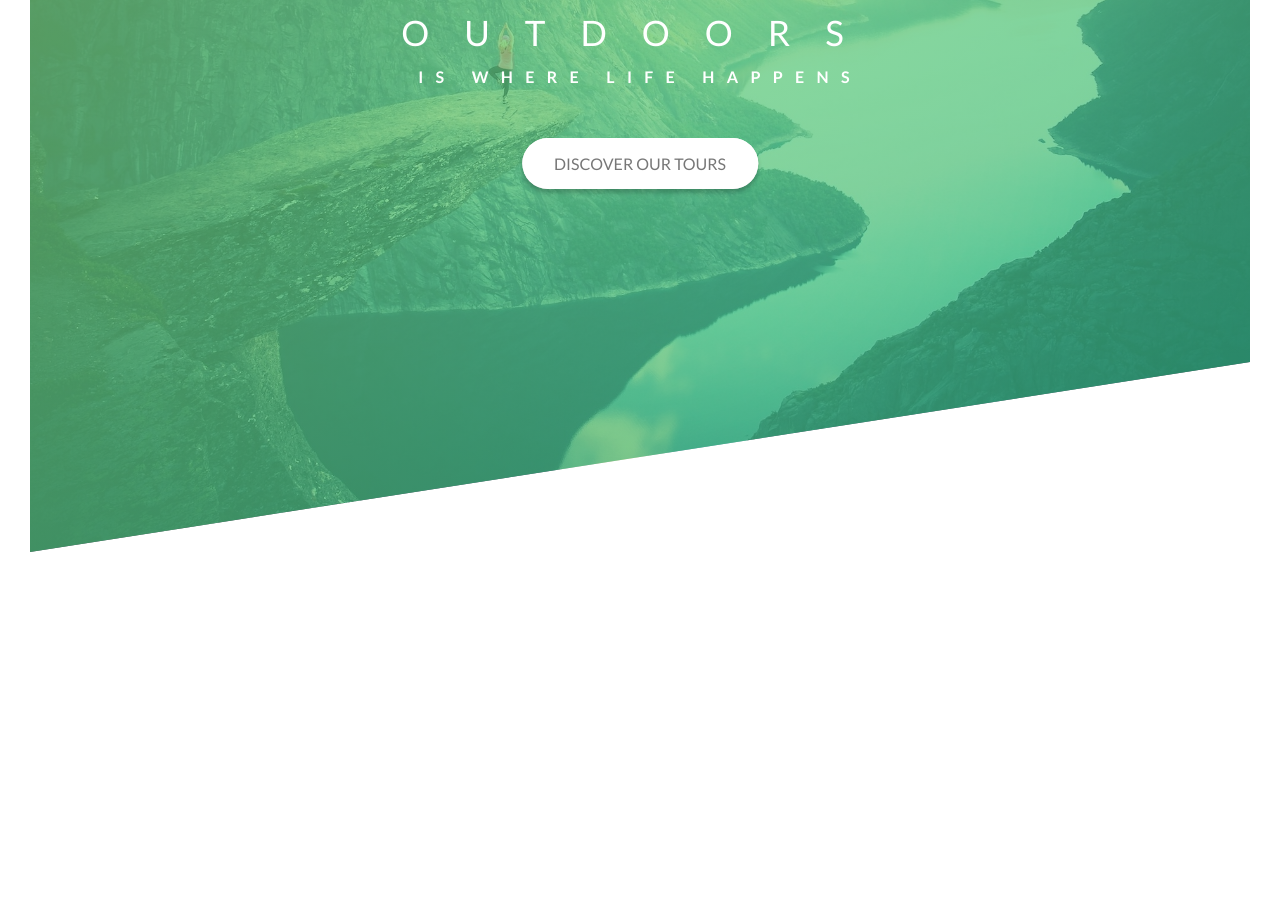
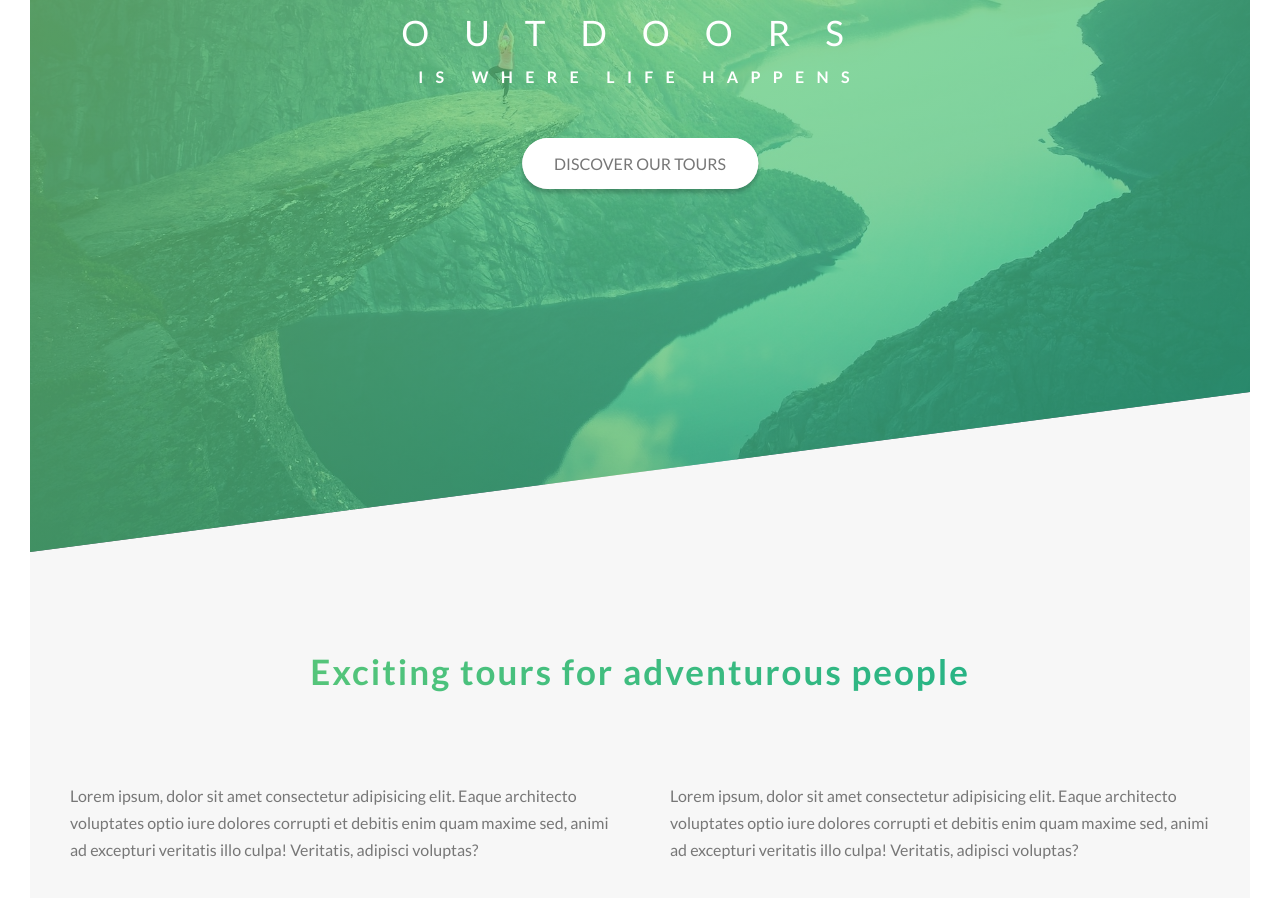
Before and after one commit to pejhvaman/naturalist, a website: page index.html in a window 1280 px wide. Shown: the part 238-1136 px from the top of the page. Before the commit the page ends 820 px from the top, so only its background shows below. Drawn offline with Linux system fonts and the light colour scheme.

Commit message:
Starting about section with float grid!

```diff
--- a/index.html
+++ b/index.html
@@ -22,12 +22,35 @@
         <img src="./img/logo-white.png" alt="Logo" class="header__logo" />
       </div>
       <div class="header__content-box">
-        <h1 class="heading__title">
-          <span class="heading__title--main">outdoors</span>
-          <span class="heading__title--sub">is where life happens</span>
+        <h1 class="heading__primary">
+          <span class="heading__primary--main">outdoors</span>
+          <span class="heading__primary--sub">is where life happens</span>
         </h1>
         <a href="#" class="btn btn--light btn--animated">Discover our tours</a>
       </div>
     </header>
+    <main>
+      <section class="section-about">
+        <div class="u-text-center u-margin-bottom-8">
+          <h2 class="heading__secondary">
+            Exciting tours for adventurous people
+          </h2>
+        </div>
+        <div class="row">
+          <div class="col-1-of-2">
+            Lorem ipsum, dolor sit amet consectetur adipisicing elit. Eaque
+            architecto voluptates optio iure dolores corrupti et debitis enim
+            quam maxime sed, animi ad excepturi veritatis illo culpa! Veritatis,
+            adipisci voluptas?
+          </div>
+          <div class="col-1-of-2">
+            Lorem ipsum, dolor sit amet consectetur adipisicing elit. Eaque
+            architecto voluptates optio iure dolores corrupti et debitis enim
+            quam maxime sed, animi ad excepturi veritatis illo culpa! Veritatis,
+            adipisci voluptas?
+          </div>
+        </div>
+      </section>
+    </main>
   </body>
 </html>
--- a/sass/abstracts/_mixins.scss
+++ b/sass/abstracts/_mixins.scss
@@ -0,0 +1,7 @@
+@mixin clearfix {
+  &::after {
+    content: "";
+    display: table;
+    clear: both;
+  }
+}
--- a/sass/abstracts/_variables.scss
+++ b/sass/abstracts/_variables.scss
@@ -1,6 +1,13 @@
+// COLORS
 $color-primary: #7ed56f;
 $color-primary-light: #55c57a;
 $color-primary-dark: #28b485;
 $color-gray: #777;
+$color-gray-light: #f7f7f7;
 $color-dark: #000;
 $color-light: #fff;
+
+// GRID
+$grid-width: 114rem;
+$gutter-vertical: 6rem;
+$gutter-horizontal: 8rem;
--- a/sass/base/_typography.scss
+++ b/sass/base/_typography.scss
@@ -7,7 +7,7 @@ body {
   padding: 3rem;
 }
 
-.heading__title {
+.heading__primary {
   text-transform: uppercase;
   color: $color-light;
   backface-visibility: hidden;
@@ -31,3 +31,24 @@ body {
     animation: moveInRight 1s ease-in;
   }
 }
+
+.heading__secondary {
+  font-size: 3.5rem;
+  font-weight: 700;
+  display: inline-block;
+  letter-spacing: 2px;
+  background-image: linear-gradient(
+    to right,
+    $color-primary-light,
+    $color-primary-dark
+  );
+  -webkit-background-clip: text;
+  background-clip: text;
+  color: transparent;
+  transition: all 0.2s;
+
+  &:hover {
+    transform: skewY(2deg) skewX(20deg) scale(1.1);
+    text-shadow: 2rem 2rem 4rem rgba(0, 0, 0, 0.15);
+  }
+}
--- /dev/null
+++ b/sass/base/_utilities.scss
@@ -0,0 +1,7 @@
+.u-text-center {
+  text-align: center;
+}
+
+.u-margin-bottom-8 {
+  margin-bottom: 8rem;
+}
--- /dev/null
+++ b/sass/layouts/_grid.scss
@@ -0,0 +1,21 @@
+.row {
+  max-width: $grid-width;
+  margin: 0 auto;
+
+  &:not(:last-child) {
+    margin-bottom: $gutter-horizontal;
+  }
+
+  @include clearfix;
+
+  [class^="col-"] {
+    float: left;
+    &:not(:last-child) {
+      margin-right: $gutter-vertical;
+    }
+  }
+
+  .col-1-of-2 {
+    width: calc((100% - #{$gutter-vertical}) / 2);
+  }
+}
--- a/sass/layouts/_header.scss
+++ b/sass/layouts/_header.scss
@@ -8,7 +8,7 @@
     url(../img/hero.jpg);
   background-size: cover;
   background-position: top;
-  clip-path: polygon(0 0, 100% 0, 100% 75%, 0 100%);
+  clip-path: polygon(0 0, 100% 0, 100% 75vh, 0 100%);
   position: relative;
 
   &__logo-box {
--- a/sass/main.scss
+++ b/sass/main.scss
@@ -5,9 +5,11 @@
 @import "base/animations";
 @import "base/base";
 @import "base/typography";
+@import "base/utilities";
 
 @import "components/button";
 
 @import "layouts/header";
+@import "layouts/grid";
 
 @import "pages/home";
--- a/sass/pages/_home.scss
+++ b/sass/pages/_home.scss
@@ -0,0 +1,5 @@
+.section-about {
+  padding: 25rem 0;
+  background-color: $color-gray-light;
+  margin-top: -20vh;
+}
```
Also changed, not shown: css/style.css, 1 other file.
